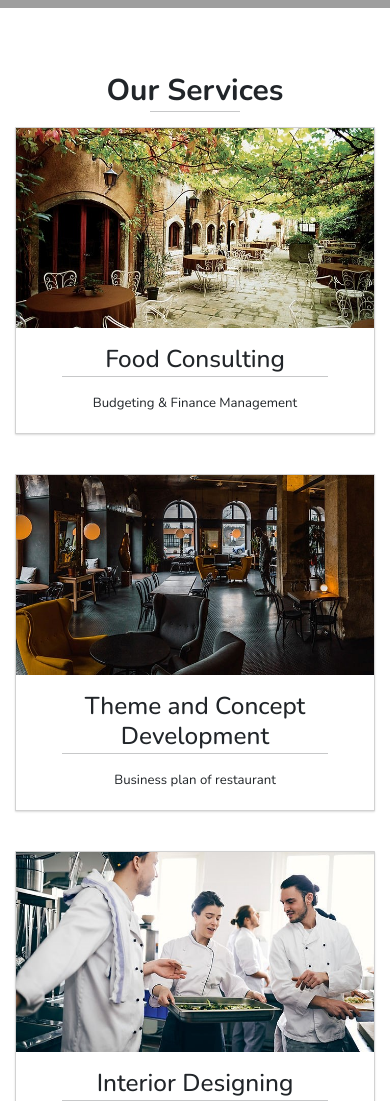
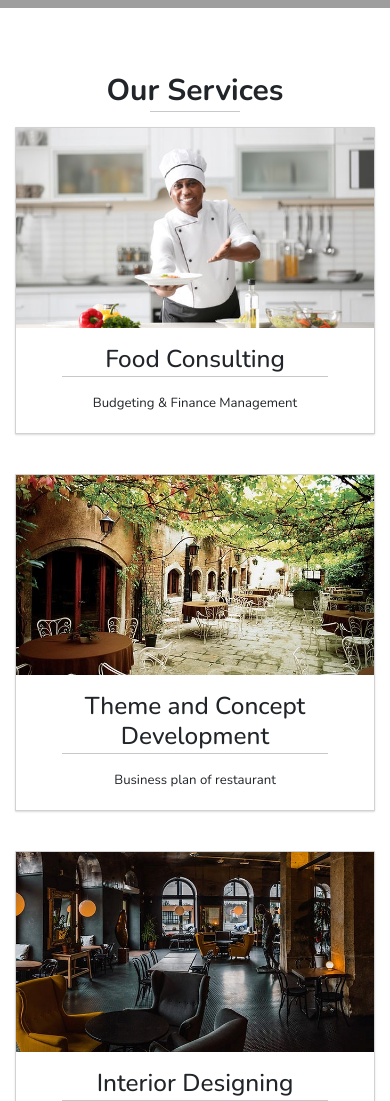
Before and after one commit to ayushmungad11/sindbad, a website built with Vite: page index.html in a window 390 px wide. Shown: the part 1680-2781 px from the top of the page. Built offline with nearby package versions, Linux system fonts and the light colour scheme; grey boxes are pictures that could not be loaded; files whose address does not match are found by name.

Commit message:
changes don

```diff
--- a/index.html
+++ b/index.html
@@ -234,7 +234,7 @@
           <div class="col-12 col-sm-6 col-md-3 m-auto">
             <div class="card shadow">
               <img
-                src="./assets/foodconsulting.jpg"
+                src="./assets/cook.jpg"
                 alt=""
                 class="card-image-top"
               />
@@ -247,7 +247,7 @@
           </div>
           <div class="col-12 col-sm-6 col-md-3 m-auto">
             <div class="card shadow">
-              <img src="./assets/concept.jpg" alt="" class="card-image-top" />
+              <img src="./assets/foodconsulting.jpg" alt="" class="card-image-top" />
               <div class="card-body">
                 <h3 class="text-center">
                   Theme and Concept <br />
@@ -260,7 +260,7 @@
           </div>
           <div class="col-12 col-sm-6 col-md-3 m-auto">
             <div class="card shadow">
-              <img src="./assets/interior.jpg" alt="" class="card-image-top" />
+              <img src="./assets/concept.jpg" alt="" class="card-image-top" />
               <div class="card-body">
                 <h3 class="text-center">Interior Designing</h3>
                 <hr class="mx-auto w-75" />
@@ -270,7 +270,7 @@
           </div>
           <div class="col-12 col-sm-6 col-md-3 m-auto">
             <div class="card shadow">
-              <img src="./assets/marketing.jpg" alt="" class="card-image-top" />
+              <img src="./assets/manpower.jpg" alt="" class="card-image-top" />
               <div class="card-body">
                 <h3 class="text-center">Marketing</h3>
                 <hr class="mx-auto w-75" />
@@ -280,7 +280,7 @@
           </div>
           <div class="col-12 col-sm-6 col-md-3 m-auto">
             <div class="card shadow">
-              <img src="./assets/manpower.jpg" alt="" class="card-image-top" />
+              <img src="./assets/interior.jpg" alt="" class="card-image-top" />
               <div class="card-body">
                 <h3 class="text-center">Manpower Supply</h3>
                 <hr class="mx-auto w-75" />
--- a/styles.css
+++ b/styles.css
@@ -1366,6 +1366,9 @@ margin-top: 50px;
     display: block;
     padding: 15px;
   }
+  .card-image-top{
+    object-fit: cover;
+  }
   .card-image-top {
     height: 200px;
     width: 100%;
```
Also changed, not shown: assets/cook.jpg (added).
